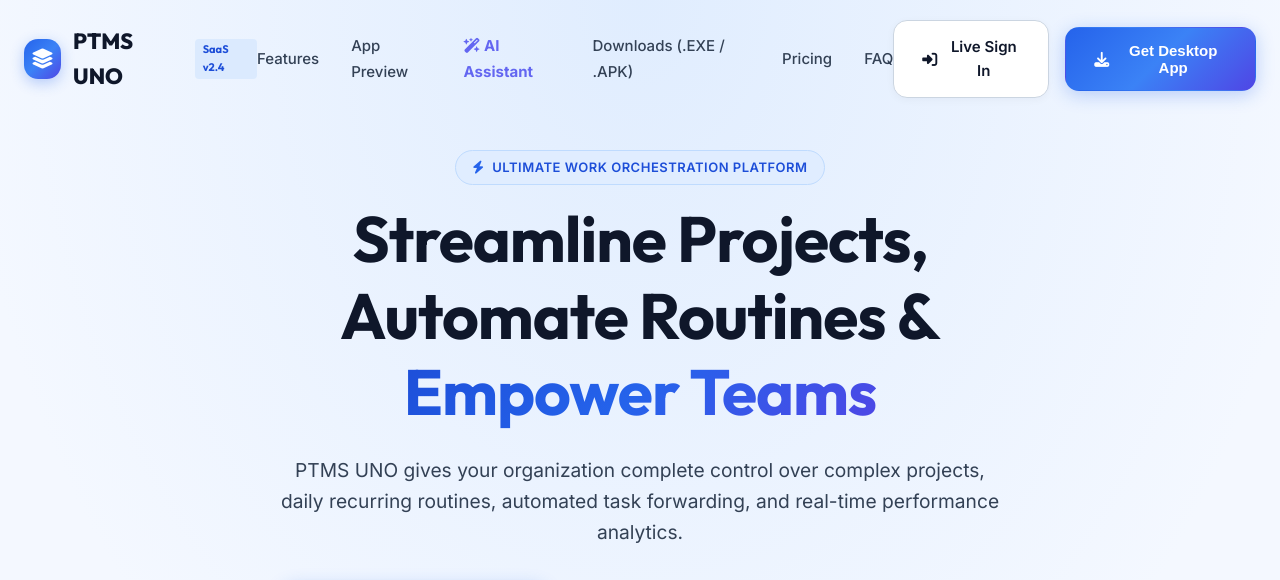
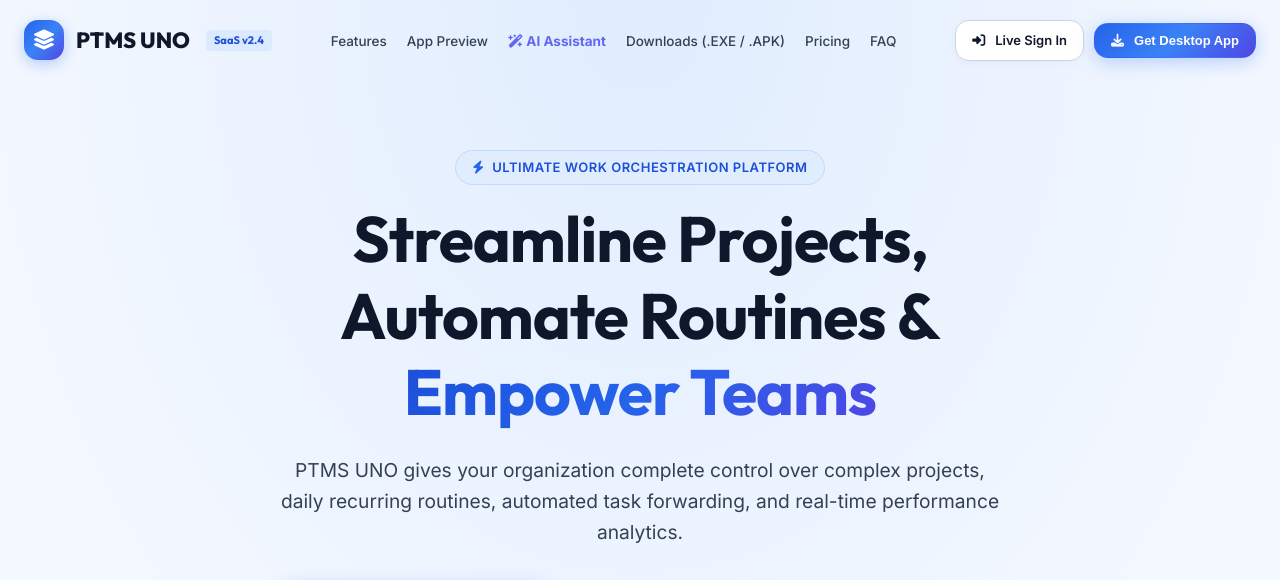
Before and after one commit to datsbitsindia/ptms_landing_web, a plain HTML site: page index.html in a window 1280 px wide. Shown: the top 580 px of the page. Drawn offline with Linux system fonts and the light colour scheme.

Commit message:
Fix navbar: logo left, nav links center (flex:1 justify-center), actions right (flex-shrink:0)

```diff
--- a/index.html
+++ b/index.html
@@ -31,8 +31,8 @@
             </ul>
 
             <div class="nav-actions">
-                <a href="#" class="btn btn-secondary"><i class="fa-solid fa-right-to-bracket"></i> Live Sign In</a>
-                <button onclick="triggerDownloadModal('exe')" class="btn btn-primary"><i class="fa-solid fa-download"></i> Get Desktop App</button>
+                <a href="#" class="btn btn-secondary" style="padding:9px 16px;font-size:13px;white-space:nowrap;"><i class="fa-solid fa-right-to-bracket"></i> Live Sign In</a>
+                <button onclick="triggerDownloadModal('exe')" class="btn btn-primary" style="padding:9px 16px;font-size:13px;white-space:nowrap;"><i class="fa-solid fa-download"></i> Get Desktop App</button>
                 <button class="mobile-toggle"><i class="fa-solid fa-bars"></i></button>
             </div>
         </div>
--- a/style.css
+++ b/style.css
@@ -192,6 +192,8 @@
     display: flex;
     align-items: center;
     justify-content: space-between;
+    gap: 24px;
+    width: 100%;
 }
 
 .logo {
@@ -230,14 +232,17 @@
 .nav-links {
     display: flex;
     align-items: center;
-    gap: 32px;
+    gap: 20px;
     list-style: none;
+    flex: 1;
+    justify-content: center;
 }
 
 .nav-links a {
     color: var(--text-body);
-    font-size: 15px;
+    font-size: 13.5px;
     font-weight: 500;
+    white-space: nowrap;
 }
 .nav-links a:hover {
     color: var(--primary);
@@ -246,7 +251,8 @@
 .nav-actions {
     display: flex;
     align-items: center;
-    gap: 16px;
+    gap: 10px;
+    flex-shrink: 0;
 }
 
 .mobile-toggle {
```
